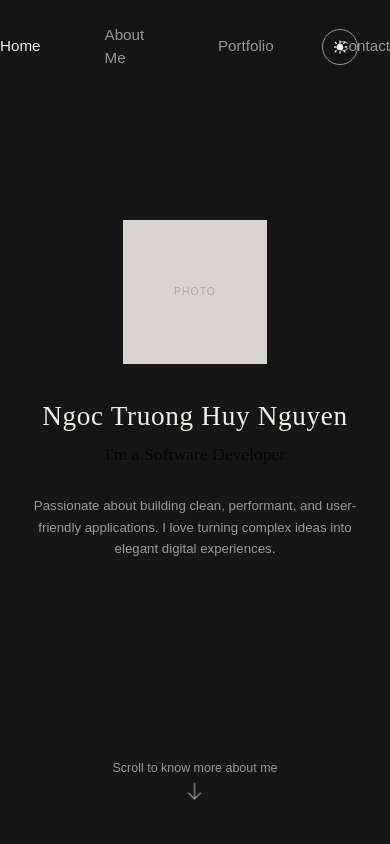
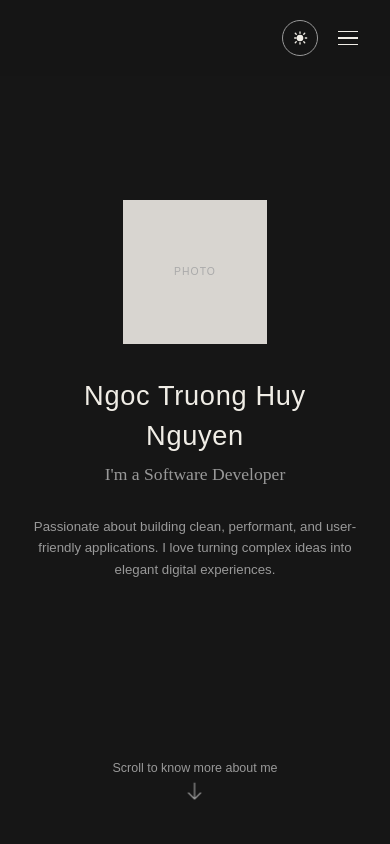
Before and after one commit to NgocTruongHuyNguyen/my-web, a Next.js app: page / in a window 390 px wide. Shown: the top 844 px of the page. Built offline with nearby package versions, Linux system fonts and the light colour scheme.

Commit message:
Light n Dark mode, Hamburger menu for md sz to small sz screen

```diff
--- a/src/components/Home.tsx
+++ b/src/components/Home.tsx
@@ -18,9 +18,6 @@ export default function HomeSection() {
           transition={{ duration: 0.8, delay: 0.1 }}
           className="w-36 h-36 mb-8 overflow-hidden bg-[#d8d5d0] flex items-center justify-center"
         >
-          {/* Replace the div below with:
-              <Image src="/photo.jpg" alt="Ngoc Truong Huy Nguyen" width={144} height={144} className="object-cover w-full h-full" />
-          */}
           <span className="text-[0.65rem] tracking-widest text-[#aaa]">PHOTO</span>
         </motion.div>
 
@@ -30,7 +27,8 @@ export default function HomeSection() {
           animate={{ opacity: 1, y: 0 }}
           transition={{ duration: 0.8, delay: 0.25 }}
           className="font-display text-[clamp(1.7rem,3.2vw,2.5rem)] font-medium tracking-wide mb-1"
-          style={{ fontFamily: "'Cormorant Garamond', serif" }}
+          style={{
+            fontFamily: "'Cormorant Garamond', serif'" }}
         >
           Ngoc Truong Huy Nguyen
         </motion.h1>
@@ -43,7 +41,7 @@ export default function HomeSection() {
           className="text-[clamp(1.1rem,2.2vw,1.55rem)] font-light mb-7"
           style={{
             fontFamily: "'Cormorant Garamond', serif",
-            color: "rgba(0, 0, 0, 0.75)",
+            color: "var(--muted)",
           }}
         >
           I&apos;m a Software Developer
--- a/src/components/Nav.tsx
+++ b/src/components/Nav.tsx
@@ -1,5 +1,7 @@
 "use client";
+
 import { useEffect, useState } from "react";
+import { motion, AnimatePresence } from "framer-motion";
 import ThemeToggle from "./ThemeToggle";
 
 const links = [
@@ -11,49 +13,150 @@ const links = [
 
 export default function Nav() {
   const [active, setActive] = useState("home");
+  const [menuOpen, setMenuOpen] = useState(false);
 
+  // Track active section
+  // useEffect(() => {
+  //   const sections = document.querySelectorAll("section[id]");
+  //   const observer = new IntersectionObserver(
+  //     (entries) => {
+  //       entries.forEach((entry) => {
+  //         if (entry.isIntersecting) setActive(entry.target.id);
+  //       });
+  //     },
+  //     { threshold: 0.5 }
+  //   );
+  //   sections.forEach((s) => observer.observe(s));
+  //   return () => observer.disconnect();
+  // }, []);
+
+  // Close menu on resize to desktop
   useEffect(() => {
-    const sections = document.querySelectorAll("section[id]");
-    const observer = new IntersectionObserver(
-      (entries) => {
-        entries.forEach((entry) => {
-          if (entry.isIntersecting) setActive(entry.target.id);
-        });
-      },
-      { threshold: 0.5 }
-    );
-    sections.forEach((s) => observer.observe(s));
-    return () => observer.disconnect();
+    const onResize = () => {
+      if (window.innerWidth >= 768) setMenuOpen(false);
+    };
+    window.addEventListener("resize", onResize);
+    return () => window.removeEventListener("resize", onResize);
   }, []);
 
-  const handleClick = (e: React.MouseEvent<HTMLAnchorElement>, href: string) => {
-    e.preventDefault();
+  // Prevent body scroll when menu is open
+  useEffect(() => {
+    document.body.style.overflow = menuOpen ? "hidden" : "";
+    return () => { document.body.style.overflow = ""; };
+  }, [menuOpen]);
+
+  const handleClick = (href: string) => {
     const id = href.replace("#", "");
     document.getElementById(id)?.scrollIntoView({ behavior: "smooth" });
+    setMenuOpen(false);
   };
 
   return (
-    <nav className="fixed top-0 left-0 right-0 z-50 flex items-center justify-center gap-16 py-6 backdrop-blur-md"
-  style={{ background: "var(--nav-bg)" }}>
+    <>
+      <nav
+        className="fixed top-0 left-0 right-0 z-50 flex items-center justify-between md:justify-center px-6 md:px-0 py-5 backdrop-blur-md"
+        style={{ background: "var(--nav-bg)" }}
+      >
+        {/* Desktop links — centered */}
+        <div className="hidden md:flex gap-16 items-center">
           {links.map(({ label, href }) => {
             const id = href.replace("#", "");
             return (
               <a
                 key={href}
                 href={href}
-            onClick={(e) => handleClick(e, href)}
-            className={`text-[0.95rem] font-normal transition-opacity duration-200 ${
-              active === id ? "opacity-100" : "opacity-60 hover:opacity-90"
-            }`}
-            style={{ color: "var(--text)", textDecoration: "none" }}
+                onClick={(e) => { e.preventDefault(); handleClick(href); }}
+                className="text-[0.95rem] font-normal transition-opacity duration-200"
+                style={{
+                  color: "var(--text)",
+                  textDecoration: "none",
+                  opacity: active === id ? 1 : 0.6,
+                }}
               >
                 {label}
               </a>
             );
           })}
-      <div className="absolute right-8">
+        </div>
+
+        {/* Desktop theme toggle */}
+        <div className="hidden md:block absolute right-8">
           <ThemeToggle />
         </div>
+
+        {/* Mobile: logo left + right side controls */}
+        <span
+          className="md:hidden text-[1rem] font-medium tracking-wide"
+          style={{ fontFamily: "'Cormorant Garamond', serif", color: "var(--text)" }}
+        >
+
+        </span>
+
+        <div className="md:hidden flex items-center gap-3">
+          <ThemeToggle />
+          {/* Hamburger button */}
+          <button
+            onClick={() => setMenuOpen((v) => !v)}
+            className="flex flex-col justify-center items-center w-9 h-9 gap-[5px] bg-transparent border-none cursor-pointer"
+            aria-label="Toggle menu"
+          >
+            <motion.span
+              animate={menuOpen ? { rotate: 45, y: 7 } : { rotate: 0, y: 0 }}
+              transition={{ duration: 0.25 }}
+              className="block w-5 h-[1.5px] origin-center"
+              style={{ background: "var(--text)" }}
+            />
+            <motion.span
+              animate={menuOpen ? { opacity: 0, scaleX: 0 } : { opacity: 1, scaleX: 1 }}
+              transition={{ duration: 0.2 }}
+              className="block w-5 h-[1.5px]"
+              style={{ background: "var(--text)" }}
+            />
+            <motion.span
+              animate={menuOpen ? { rotate: -45, y: -7 } : { rotate: 0, y: 0 }}
+              transition={{ duration: 0.25 }}
+              className="block w-5 h-[1.5px] origin-center"
+              style={{ background: "var(--text)" }}
+            />
+          </button>
+        </div>
       </nav>
+
+      {/* Mobile full-screen menu */}
+      <AnimatePresence>
+        {menuOpen && (
+          <motion.div
+            initial={{ opacity: 0, y: -20 }}
+            animate={{ opacity: 1, y: 0 }}
+            exit={{ opacity: 0, y: -20 }}
+            transition={{ duration: 0.25 }}
+            className="fixed inset-0 z-40 flex flex-col items-center justify-center gap-10 md:hidden"
+            style={{ background: "var(--bg)" }}
+          >
+            {links.map(({ label, href }, i) => {
+              const id = href.replace("#", "");
+              return (
+                <motion.a
+                  key={href}
+                  href={href}
+                  initial={{ opacity: 0, y: 16 }}
+                  animate={{ opacity: 1, y: 0 }}
+                  transition={{ delay: i * 0.07 }}
+                  onClick={(e) => { e.preventDefault(); handleClick(href); }}
+                  className="text-[2rem] font-medium tracking-wide no-underline transition-opacity duration-200"
+                  style={{
+                    fontFamily: "'Cormorant Garamond', serif",
+                    color: "var(--text)",
+                    opacity: active === id ? 1 : 0.5,
+                  }}
+                >
+                  {label}
+                </motion.a>
+              );
+            })}
+          </motion.div>
+        )}
+      </AnimatePresence>
+    </>
   );
 }
```
Lines whose indentation alone changed are shown as unchanged.
